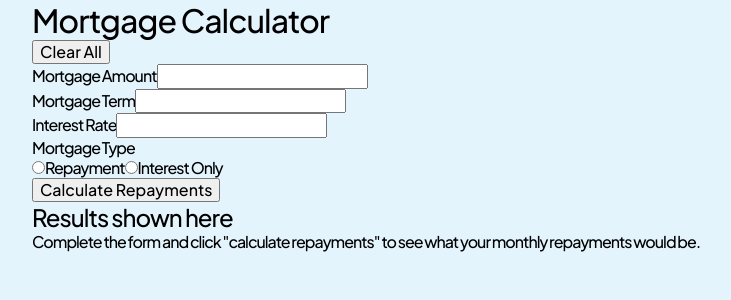
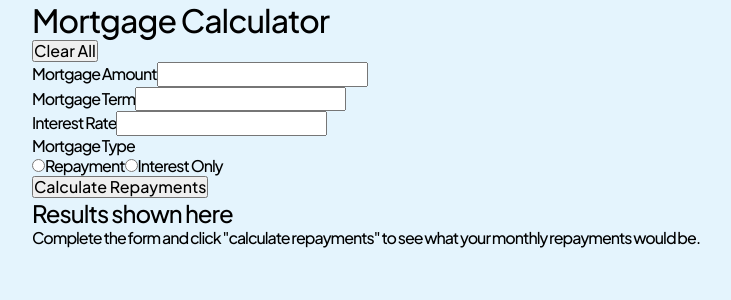
Before and after one commit to ErazorWhite/mortgage-repayment-calculator, a React (Vite) app: page / in a window 1280 px wide. Shown: the top 300 px of the page, without its empty margins (256-987 px from the left). Built offline with nearby package versions, Linux system fonts and the light colour scheme.

Commit message:
button styles reset

```diff
--- a/src/index.css
+++ b/src/index.css
@@ -66,3 +66,8 @@ p {
 ul {
   list-style: none;
 }
+
+button {
+  margin: 0;
+  padding: 0;
+}
```
